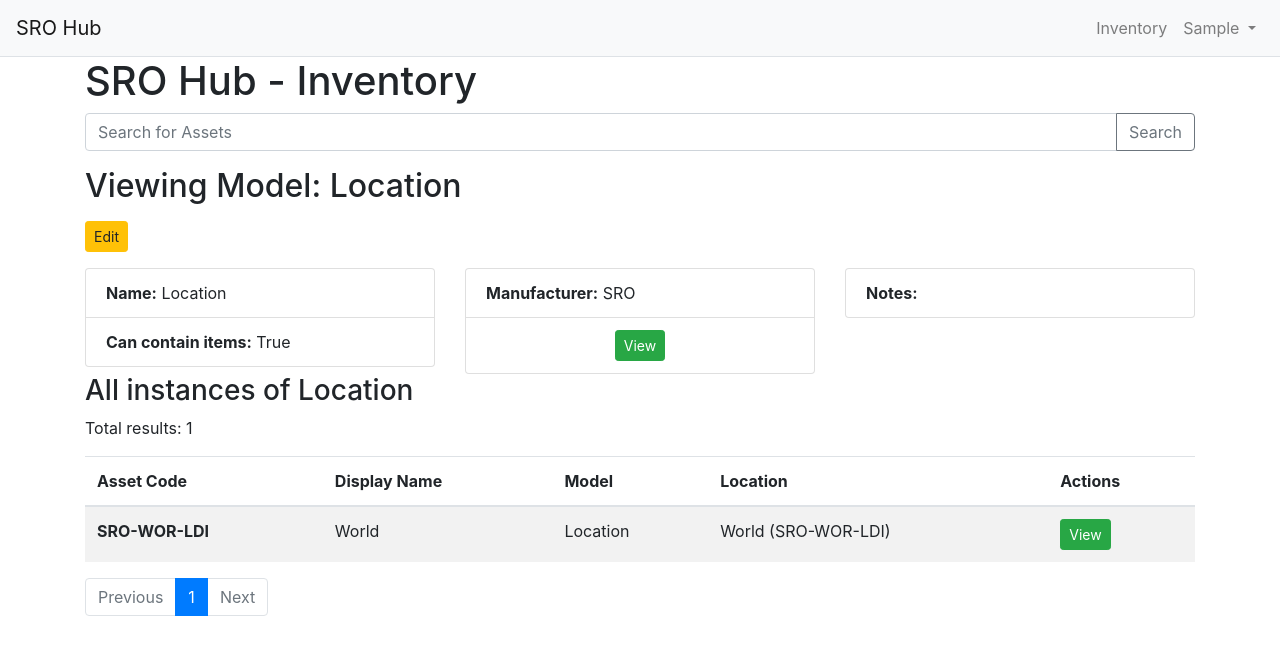
After one commit to pyinv/pyinv, a Django app: page /inventory/model/Location in a window 1280 px wide. The commit adds this page. Shown: the top 655 px of the page. Run offline with Django 3.2, Linux system fonts and the light colour scheme; the visitor is signed in with stand-in values (Sample User, id 1); data comes from the database, SQL or seed files in the repository; parts of the project's set-up code (start-up, migrations or seed data) failed here and were passed over; some libraries are stand-ins or nearby versions.

Commit message:
Add Asset Model view

```diff
--- a/srohub/inventory/urls.py
+++ b/srohub/inventory/urls.py
@@ -8,4 +8,5 @@ app_name = "inventory"
 urlpatterns = [
     path('', login_required(views.InventorySearchView.as_view()), name='index'),
     path('/asset/<slug:slug>', login_required(views.AssetDisplayView.as_view()), name='asset_view'),
+    path('/model/<slug:slug>', login_required(views.AssetModelDisplayView.as_view()), name='model_view'),
 ]
--- a/srohub/inventory/views.py
+++ b/srohub/inventory/views.py
@@ -2,7 +2,7 @@ from django.views.generic import DetailView, ListView
 from django.core.paginator import Paginator
 from django.db.models import Q
 
-from .models import Asset
+from .models import Asset, AssetModel
 
 
 class InventorySearchView(ListView):
@@ -50,3 +50,25 @@ class AssetDisplayView(DetailView):
         data['page_obj'] = paginator.get_page(page_num)
         data['is_paginated'] = self.object.asset_model.is_container
         return data
+
+
+class AssetModelDisplayView(DetailView):
+
+    model = AssetModel
+    template_name = "inventory/model_view.html"
+    slug_field = "name"
+    slug_field_kwarg = "name"
+
+    def get_context_data(self, *, object_list=None, **kwargs):
+        data = super().get_context_data(object_list=object_list, **kwargs)
+
+        if 'page' in self.request.GET:
+            page_num = self.request.GET['page']
+        else:
+            page_num = 1
+
+        assets = self.object.asset_set.all()
+        paginator = Paginator(assets, 20)
+        data['page_obj'] = paginator.get_page(page_num)
+        data['is_paginated'] = True
+        return data
--- a/srohub/templates/inventory/asset_view.html
+++ b/srohub/templates/inventory/asset_view.html
@@ -39,7 +39,7 @@
                 </li>
                 <li class="list-group-item text-center">
                     <div class="btn-group" role="group">
-                        <a class="btn btn-success btn-sm" type="button" href="#">View</a>
+                        <a class="btn btn-success btn-sm" type="button" href="{% url 'inventory:model_view' object.asset_model.name %}">View</a>
                     </div>
                 </li>
             </ul>
--- /dev/null
+++ b/srohub/templates/inventory/model_view.html
@@ -0,0 +1,39 @@
+{% extends "inventory/partials/base.html" %}
+
+{% block title %}{{ object.display_name }}{% endblock %}
+
+{% block inventory_content %}
+
+    <h2>Viewing Model: {{ object.display_name }}</h2>
+
+    <p>
+    <div class="btn-group" role="group">
+        <a class="btn btn-warning btn-sm" type="button" href="#">Edit</a>
+    </div>
+    </p>
+
+    <div class="row">
+        <div class="col-md-4">
+                <li class="list-group-item"><strong>Name:</strong> {{ object.name }}</li>
+                <li class="list-group-item"><strong>Can contain items:</strong> {{ object.is_container }}</li>
+        </div>
+        <div class="col-md-4">
+            <ul class="list-group">
+                <li class="list-group-item"><strong>Manufacturer:</strong> {{ object.asset_manufacturer }}</li>
+                <li class="list-group-item text-center">
+                    <div class="btn-group" role="group">
+                        <a class="btn btn-success btn-sm" type="button" href="#">View</a>
+                    </div>
+                </li>
+            </ul>
+        </div>
+        <div class="col-md-4">
+            <ul class="list-group">
+                <li class="list-group-item"><strong>Notes:</strong> <br/>{{ object.notes }}</li>
+            </ul>
+        </div>
+    </div>
+
+    <h3>All instances of {{ object.display_name }}</h3>
+    {% include "inventory/partials/asset_table.html" %}
+{% endblock %}
```
